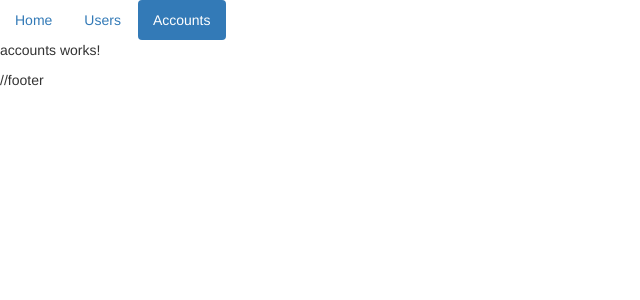
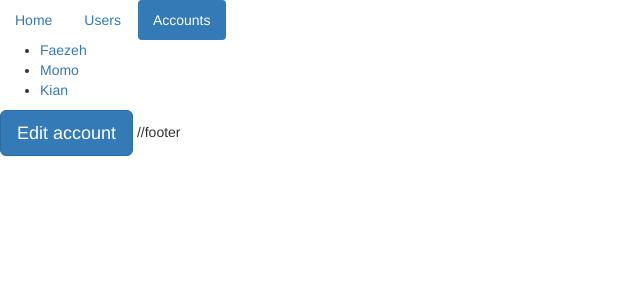
Before and after one commit to FVakili/Routers, an Angular app: page /accounts in a window 1280 px wide. Shown: the top 300 px of the page, without its empty margins (0-640 px from the left). Built offline with nearby package versions, Linux system fonts and the light colour scheme.

Commit message:
roter commit

```diff
--- a/src/app/accounts/accounts.component.html
+++ b/src/app/accounts/accounts.component.html
@@ -1,3 +1,8 @@
-<p>
-  accounts works!
-</p>
+<ul>
+  <li *ngFor="let u of users">
+    <a [routerLink]="['/accounts', u.id, 'edit']"
+       [queryParams]="{allowEdit: 1, key2: true}"
+       fragment = "paragraph1"> {{u.name}} </a>
+  </li>
+</ul>
+<button class="btn btn-primary btn-lg" (click)=" onClick(1)" > Edit account </button>
--- a/src/app/accounts/accounts.component.ts
+++ b/src/app/accounts/accounts.component.ts
@@ -1,4 +1,7 @@
 import { Component, OnInit } from '@angular/core';
+import { Router } from '@angular/router';
+
+import { IUser } from '../user';
 
 @Component({
   selector: 'app-accounts',
@@ -7,9 +10,21 @@ import { Component, OnInit } from '@angular/core';
 })
 export class AccountsComponent implements OnInit {
 
-  constructor() { }
+  users: IUser[] = [
+    {id: 1, name: 'Faezeh'},
+    {id: 2, name: 'Momo'},
+    {id: 3, name: 'Kian'}
+  ];
+
+  selectedAccount: number;
+
+  constructor(private router: Router) { }
 
   ngOnInit() {
   }
 
+   onClick(id: number) {
+    this.router.navigate(['/accounts', id, 'edit'], {queryParams: {allowEdite: 1 }, fragment: 'paragraph1'});
+  }
+
 }
--- /dev/null
+++ b/src/app/accounts/edit-account/edit-account.component.html
@@ -0,0 +1,3 @@
+<p>
+  edit-account works!
+</p>
--- /dev/null
+++ b/src/app/accounts/edit-account/edit-account.component.ts
@@ -0,0 +1,15 @@
+import { Component, OnInit } from '@angular/core';
+
+@Component({
+  selector: 'app-edit-account',
+  templateUrl: './edit-account.component.html',
+  styleUrls: ['./edit-account.component.css']
+})
+export class EditAccountComponent implements OnInit {
+
+  constructor() { }
+
+  ngOnInit() {
+  }
+
+}
--- a/src/app/app.component.html
+++ b/src/app/app.component.html
@@ -8,5 +8,4 @@
 
 <router-outlet></router-outlet>
 
-
 //footer
--- a/src/app/app.component.ts
+++ b/src/app/app.component.ts
@@ -1,5 +1,5 @@
 import { Component, OnInit } from '@angular/core';
-import { Router } from '@angular/router';
+//import { Router } from '@angular/router';
 
 @Component({
   selector: 'app-root',
@@ -17,7 +17,7 @@ export class AppComponent implements OnInit {
   //   }, 5000);
   // }
 
-  constructor(){}
+  constructor() {}
     ngOnInit(): void {
      }
 }
```
Also changed, not shown: src/app/app.module.ts (+5 -2 lines), src/app/accounts/edit-account/edit-account.component.css (added), 1 other file (tests, documents, lock files or other folders).
